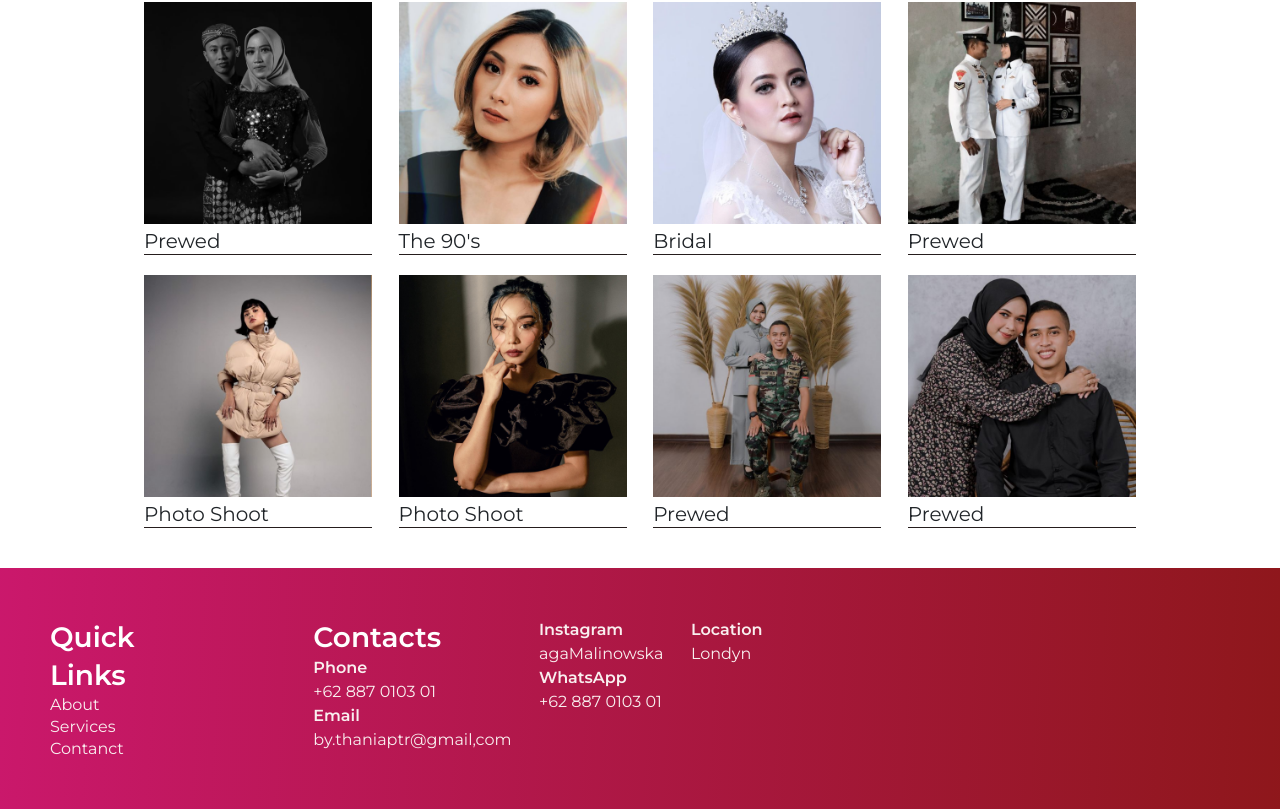
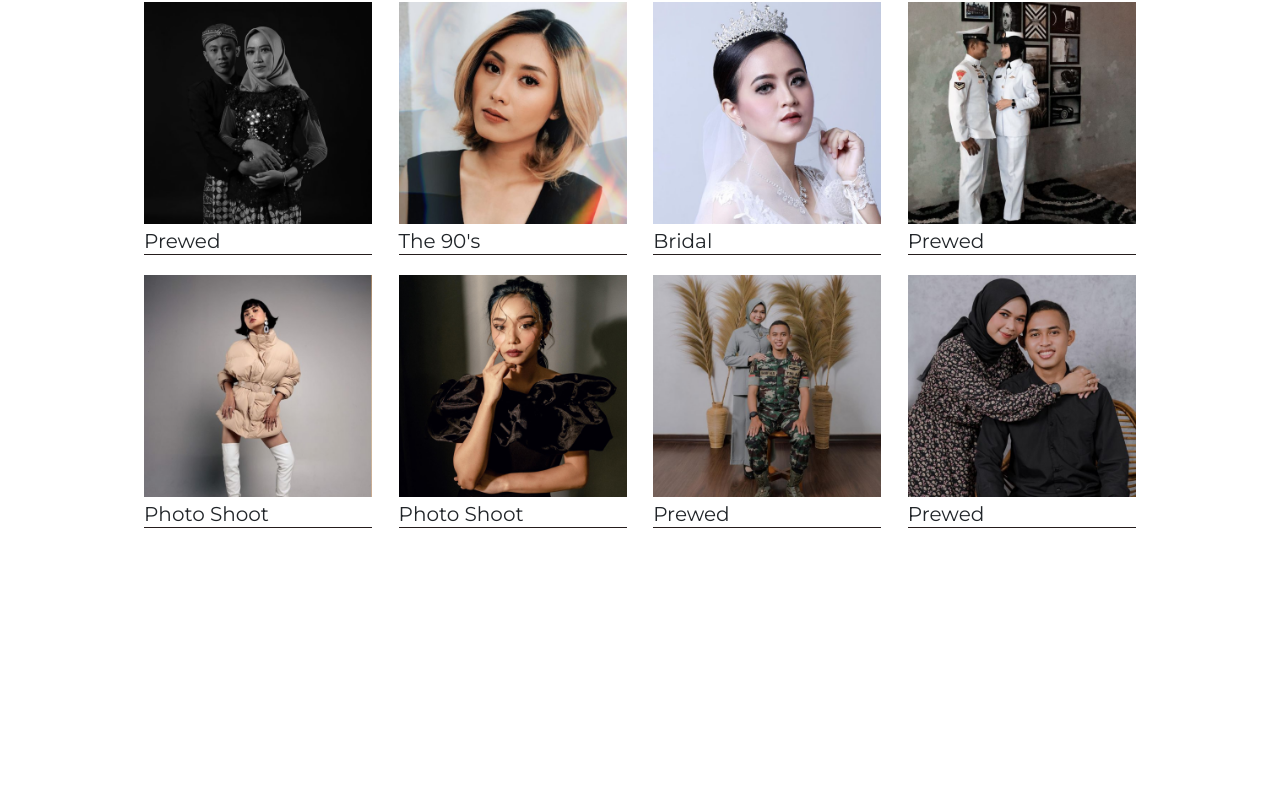
Before and after one commit to ogonekmateusz/agamua, a React (Vite) app: page / in a window 1280 px wide. Shown: the part 2288-3097 px from the top of the page. After the commit the page ends 2856 px from the top, so only its background shows below. Built offline with nearby package versions, Linux system fonts and the light colour scheme.

Commit message:
change a footer location in app.jsx

```diff
--- a/src/App.jsx
+++ b/src/App.jsx
@@ -30,8 +30,8 @@ function App() {
             <AboutMe/>
             <Services></Services>
             <MyWorks></MyWorks>
-            <Footer></Footer>
           </Route>
+          <Footer></Footer>
         </Switch>
       </div>
     </Router>
```
